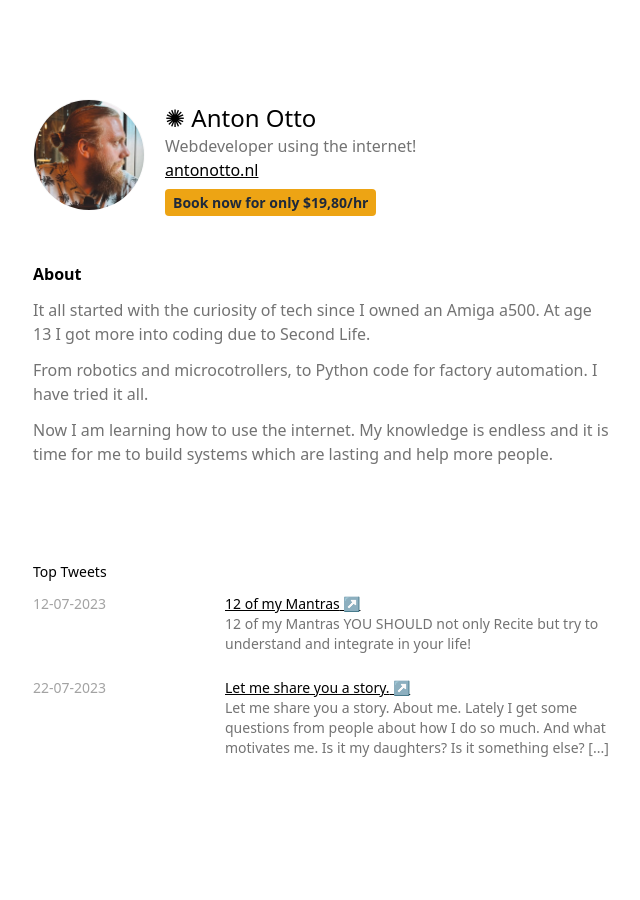
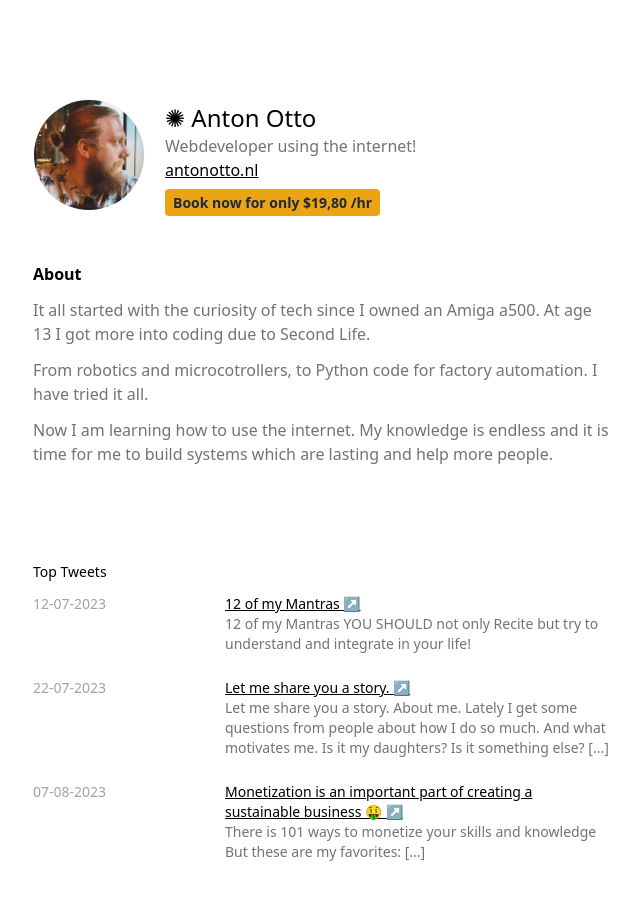
Before and after one commit to anton-otto/svelte-template, a SvelteKit app in the folder personal/: page / in a window 1280 px wide. Shown: the top 900 px of the page, without its empty margins (319-959 px from the left). Before the commit the page ends 806 px from the top, so only its background shows below. Built offline with nearby package versions, Linux system fonts and the light colour scheme.

Commit message:
push favicon and fix pricing

```diff
--- a/personal/src/lib/components/Header/Header.svelte
+++ b/personal/src/lib/components/Header/Header.svelte
@@ -38,7 +38,7 @@
                     href="https://twitter.com/AntonOtto_FFC" target="_blank">{website}</a
                   >
                 </p>
-                <a href="https://buy.stripe.com/14keUY4f1cwXgmY4gh?prefilled_promo_code=GORILLAGANG" class="rounded px-2 py-1 bg-[#EDA414] text-slate-800 font-bold text-sm md:text-md">Book now for only $19,80/hr</a>
+                <a href="https://buy.stripe.com/14keUY4f1cwXgmY4gh?prefilled_promo_code=GORILLAGANG" class="rounded px-2 py-1 bg-[#EDA414] text-slate-800 font-bold text-sm md:text-md">Book now for only $19,80 /hr</a>
               </div>
 
 
--- a/personal/src/lib/components/TweetSummary/TweetSummary.svelte
+++ b/personal/src/lib/components/TweetSummary/TweetSummary.svelte
@@ -1,18 +1,5 @@
 <script>
-    let tweets = [
-    {
-        "date": "12-07-2023",
-        "link": "https://twitter.com/AntonOtto_FFC/status/1679213807552323584?s=20",
-        "title": "12 of my Mantras",
-        "description": "12 of my Mantras YOU SHOULD not only Recite but try to understand and integrate in your life!"
-    },
-    {
-        "date": "22-07-2023",
-        "link": "https://twitter.com/AntonOtto_FFC/status/1682515996739772418?s=20",
-        "title": "Let me share you a story.",
-        "description": "Let me share you a story.  About me.  Lately I get some questions from people about how I do so much.  And what motivates me.  Is it my daughters?  Is it something else? [...]"
-    },
-    ]
+    export let tweets;
 </script>
 
 <section>
--- a/personal/src/routes/+layout.svelte
+++ b/personal/src/routes/+layout.svelte
@@ -2,5 +2,4 @@
     import "../app.css";
 </script>
 
-
 <slot />
--- a/personal/src/routes/+page.svelte
+++ b/personal/src/routes/+page.svelte
@@ -11,7 +11,33 @@
     let name = person.name;
     let subtitle = person.subtitle;
     let website = person.website;
+
+
+
+    let tweets = [
+    {
+        "date": "12-07-2023",
+        "link": "https://twitter.com/AntonOtto_FFC/status/1679213807552323584?s=20",
+        "title": "12 of my Mantras",
+        "description": "12 of my Mantras YOU SHOULD not only Recite but try to understand and integrate in your life!"
+    },
+    {
+        "date": "22-07-2023",
+        "link": "https://twitter.com/AntonOtto_FFC/status/1682515996739772418?s=20",
+        "title": "Let me share you a story.",
+        "description": "Let me share you a story.  About me.  Lately I get some questions from people about how I do so much.  And what motivates me.  Is it my daughters?  Is it something else? [...]"
+    },
+    {
+        "date": "07-08-2023",
+        "link": "https://twitter.com/AntonOtto_FFC/status/1687913501619044352?s=20",
+        "title": "Monetization is an important part of creating a sustainable business 🤑",
+        "description": "There is 101 ways to monetize your skills and knowledge   But these are my favorites: [...]"
+    }
+
+
+
+    ]
 </script>
 
 <Header {name} {subtitle} {website} />
-<TweetSummary />
+<TweetSummary {tweets} />
```
Also changed, not shown: personal/static/favicon.png.
